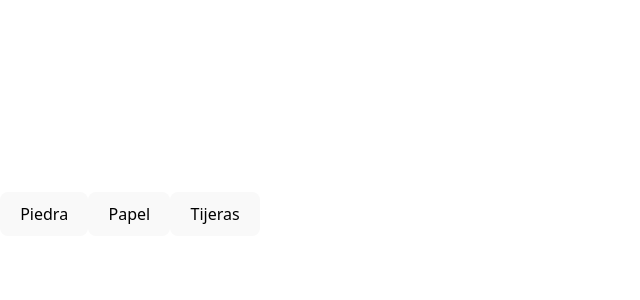
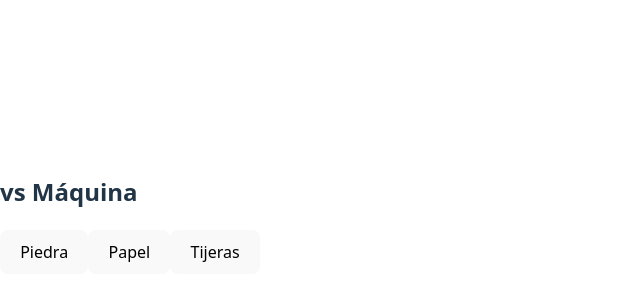
Before and after one commit to DP-Iker/react-ppt, a React (Vite) app: page /juego in a window 1280 px wide. Shown: the part 186-486 px from the top of the page, without its empty margins (0-640 px from the left). Built offline with nearby package versions, Linux system fonts and the light colour scheme.

Commit message:
Contexto usado en Botones

```diff
--- a/src/components/botonesPPT/Botones.tsx
+++ b/src/components/botonesPPT/Botones.tsx
@@ -1,18 +1,18 @@
-import { FC, ReactElement } from "react";
+import { FC, ReactElement, useContext, useEffect, useState } from "react";
 import "./botonesPPT.css";
+import { DataContext } from "../../context/DataContext";
 
 const Opciones = ["💎", "🧻", "✂"] as const;
 type Opcion = (typeof Opciones)[number];
 
 const Juego: FC = (): ReactElement => {
-        const nombreJugador = "Player"
+    const dataContext = useContext(DataContext);
+    const nombreJugador = dataContext?.playerName;
 
     const randomOpcionesMaquina = (): Opcion =>
         Opciones[Math.floor(Math.random() * Opciones.length)];
-    const compararOpciones = (
-    eleccionJugador: Opcion,
-    eleccionMaquina: Opcion
-    ): string => {
+
+    const compararOpciones = (eleccionJugador: Opcion, eleccionMaquina: Opcion): string => {
         if (eleccionJugador === eleccionMaquina) return "Es un Empate";
 
         const ganaJugador =
@@ -20,16 +20,19 @@ type Opcion = (typeof Opciones)[number];
             (eleccionJugador === "🧻" && eleccionMaquina === "💎") ||
             (eleccionJugador === "✂" && eleccionMaquina === "🧻");
 
-    return ganaJugador ? `¡${nombreJugador || "Jugador"} Gana!` : "¡Máquina Gana!";
+        return ganaJugador ? `¡${nombreJugador} Gana!` : "¡Máquina Gana!";
     };
+
     const manejarJugador = (eleccionJugador: Opcion) => {
         const eleccionMaquina = randomOpcionesMaquina();
-    const resultado = compararOpciones (eleccionJugador,eleccionMaquina);
-    console.log(`${nombreJugador || "Jugador"}: ${eleccionJugador} - Máquina: ${eleccionMaquina} → ${resultado}`);
+        const resultado = compararOpciones(eleccionJugador, eleccionMaquina);
+        console.log(`${nombreJugador}: ${eleccionJugador} - Máquina: ${eleccionMaquina} → ${resultado}`);
     };
 
     return (
         <div className="Juego">
+                {dataContext?.image && <img src={dataContext.image} alt="Foto" />}
+            <h2>{nombreJugador} vs Máquina</h2>
             <button onClick={() => manejarJugador("💎")}>Piedra</button>
             <button onClick={() => manejarJugador("🧻")}>Papel</button>
             <button onClick={() => manejarJugador("✂")}>Tijeras</button>
```
Lines whose indentation alone changed are shown as unchanged.
